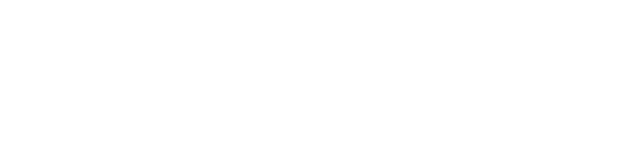
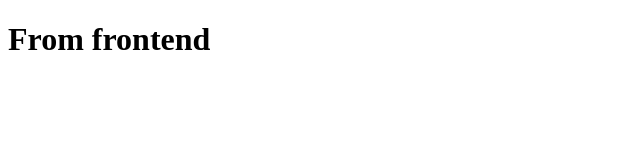
Before and after one commit to sakthi471/test, a plain HTML site: page index.html in a window 1280 px wide. Shown: the whole page, without its empty margins (0-640 px from the left). Drawn offline with Linux system fonts and the light colour scheme.

Commit message:
feat:add frontend

```diff
--- a/index.html
+++ b/index.html
@@ -6,6 +6,6 @@
     <title>Document</title>
 </head>
 <body>
-
+     <h1>From frontend</h1>
 </body>
 </html>
```
